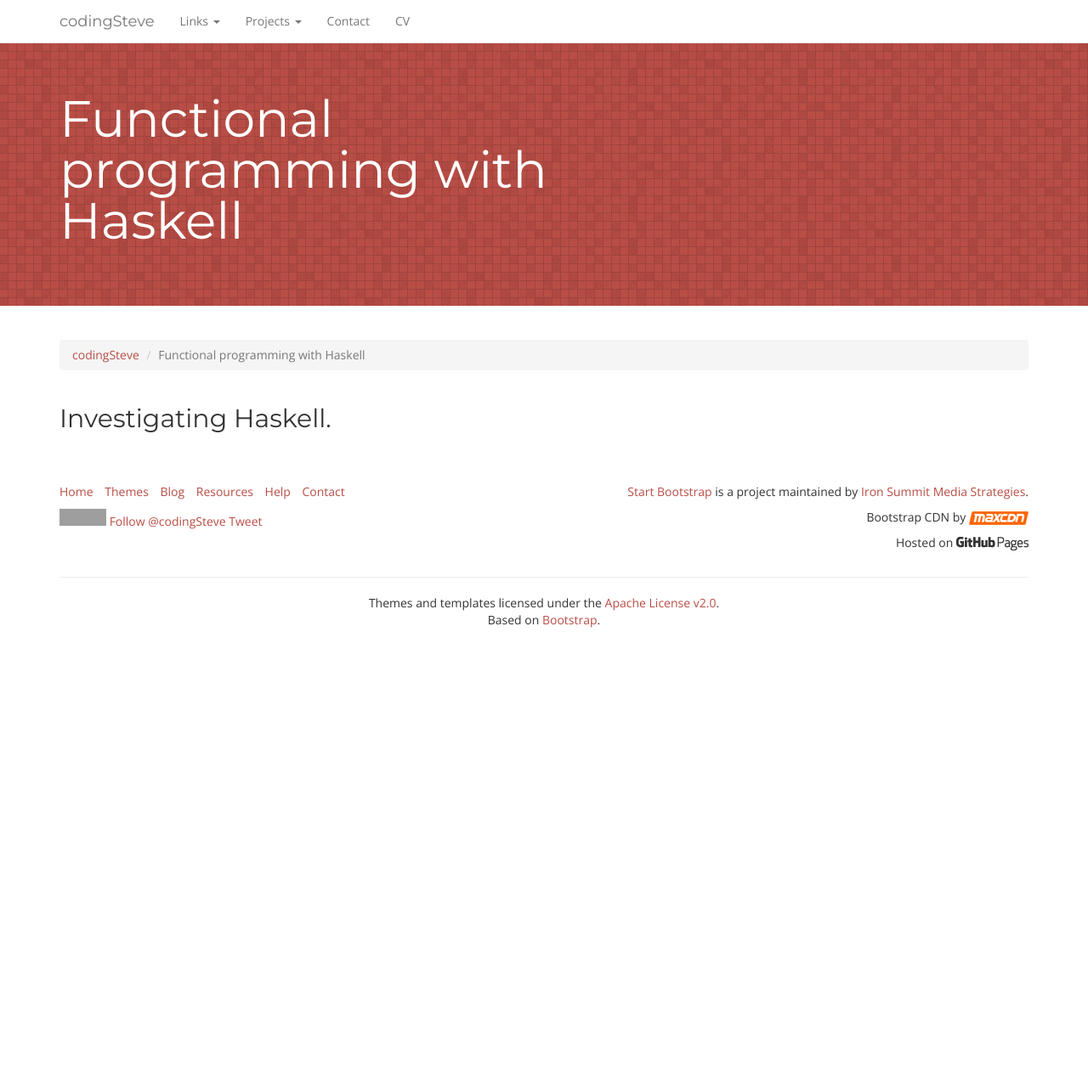
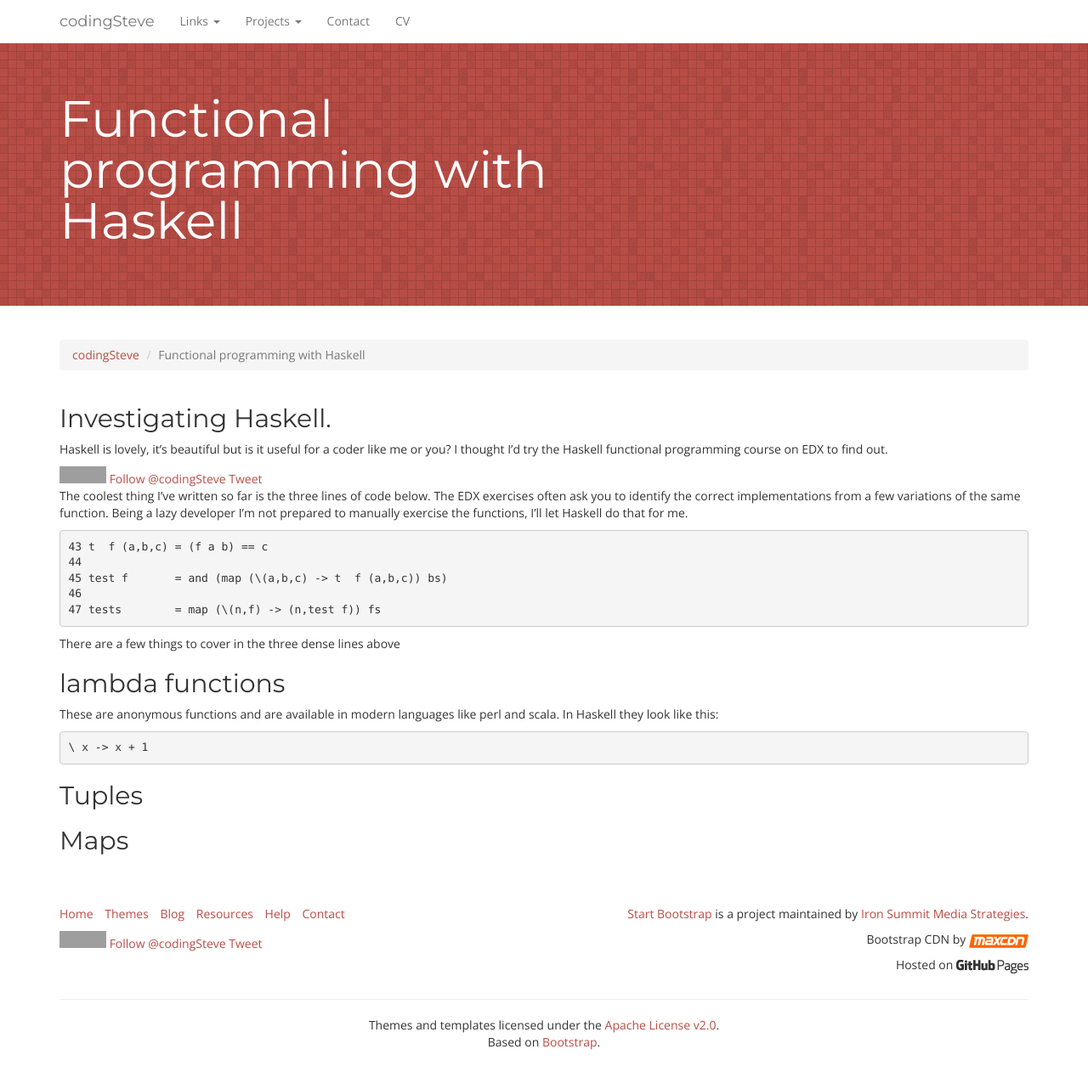
Before and after one commit to codingSteve/codingSteve.github.io, a Jekyll site: the page built from docs/2015-11-05-haskell.md, in a window 1280 px wide and 1297 px high. Shown: the top 1275 px of the window at 85% size. Built offline with Jekyll 4.4.1, drawn with Linux system fonts in a browser that asks for light colours; nearby versions of some CDN libraries; comment, search, counter and statistics services are not loaded; grey boxes are pictures that could not be loaded.

Commit message:
add ideas

```diff
--- a/docs/2015-11-05-haskell.md
+++ b/docs/2015-11-05-haskell.md
@@ -13,7 +13,41 @@ tags:
 Investigating Haskell.
 -------------------------
 
+Haskell is lovely, it's beautiful but is it useful for a
+coder like me or you? I thought I'd try the Haskell functional programming course on EDX to find out.
+
+<div id="social">
+    <iframe id="gh-fork" src="http://ghbtns.com/github-btn.html?user=codingsteve&repo=fp101x&type=fork" allowtransparency="true" frameborder="0" scrolling="0" width="55px" height="20px"></iframe>
+    <a href="https://twitter.com/codingSteve" class="twitter-follow-button" data-show-count="false" data-lang="en">Follow @codingSteve</a>
+    <a href="https://twitter.com/share" class="twitter-share-button" data-url="{{ post.url}}" data-via="codingSteve" data-lang="en">Tweet</a>
+</div>
+
+<!--more-->
 
 
+The coolest thing I've written so far is the three lines of code
+below. The EDX exercises often ask you to identify the correct
+implementations from a few variations of the same function.
+Being a lazy developer I'm not prepared to manually exercise the
+functions, I'll let Haskell do that for me.
 
-<!--more-->
+
+    43 t  f (a,b,c) = (f a b) == c
+    44
+    45 test f       = and (map (\(a,b,c) -> t  f (a,b,c)) bs)
+    46
+    47 tests        = map (\(n,f) -> (n,test f)) fs
+
+There are a few things to cover in the three dense lines above
+
+##lambda functions
+These are anonymous functions and are available in
+modern languages like perl and scala. In Haskell they look like
+this:
+
+    \ x -> x + 1
+
+##Tuples
+
+
+##Maps
```
